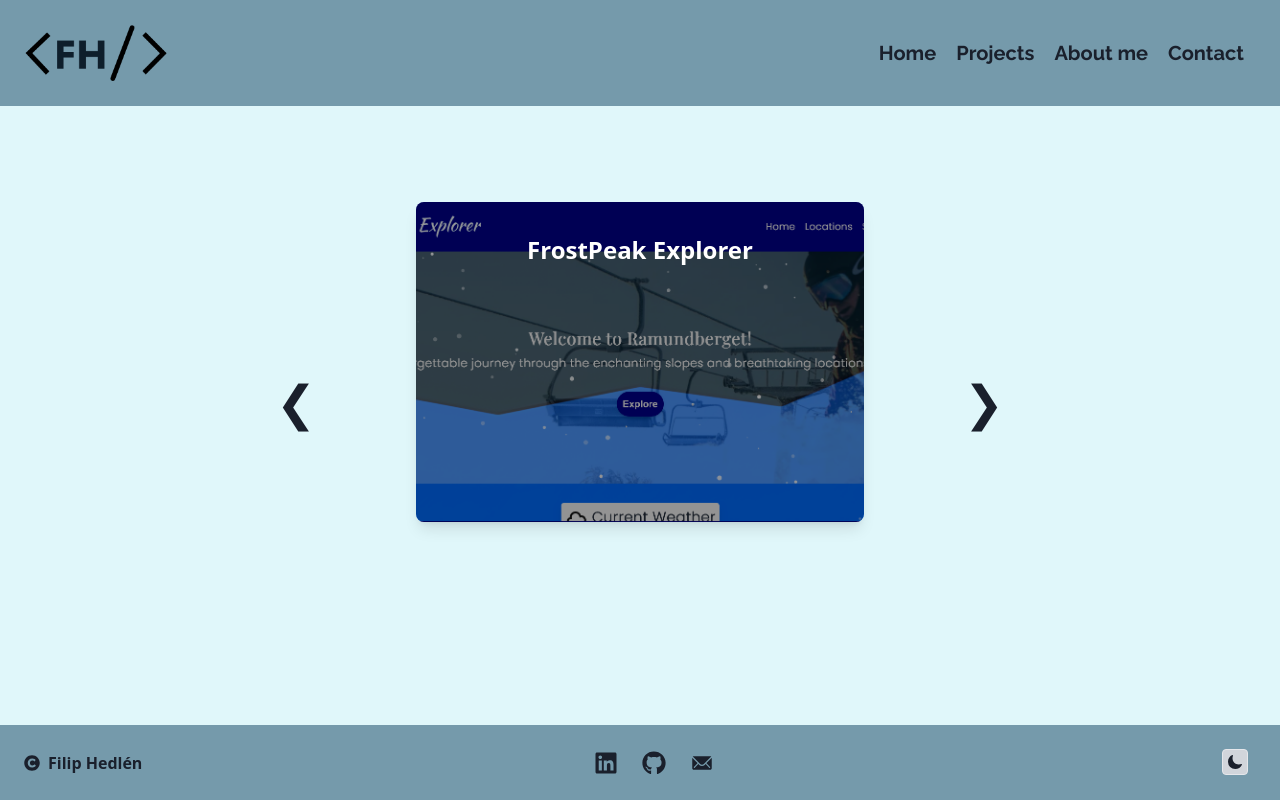
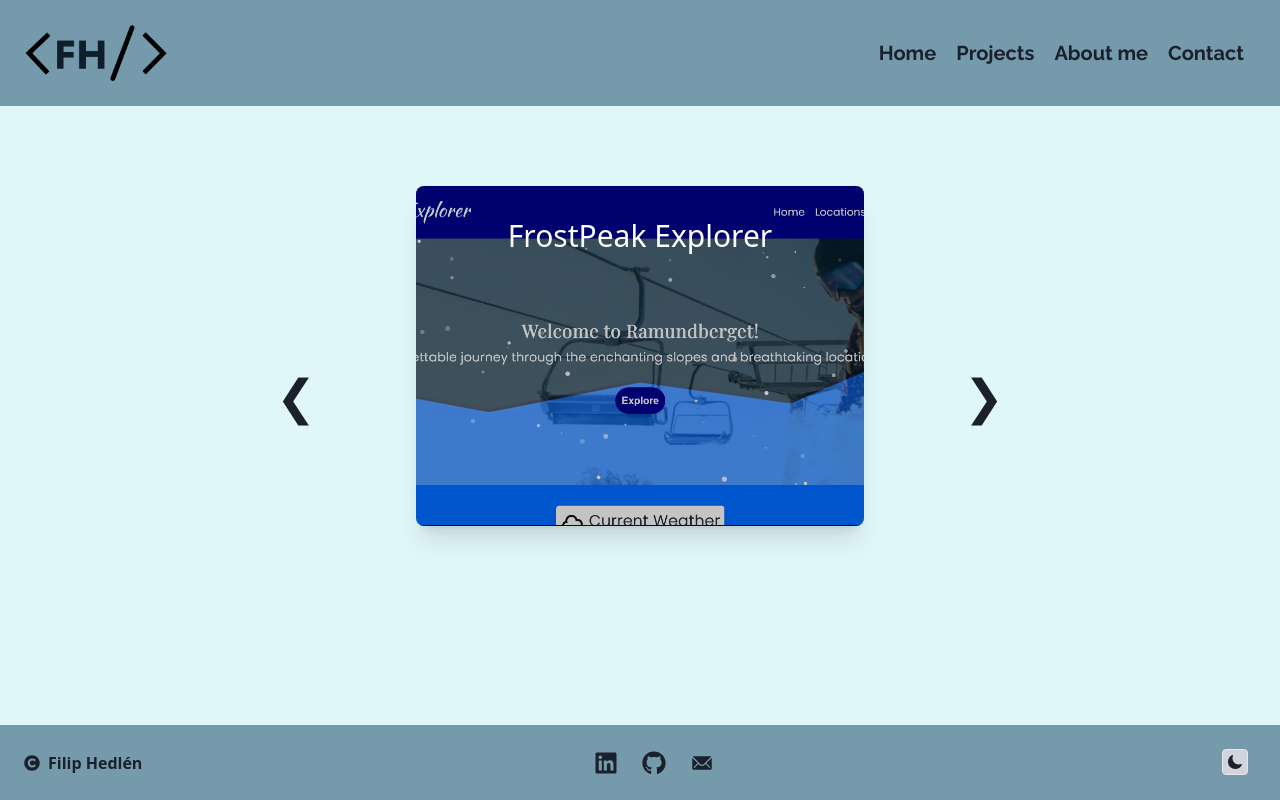
Before and after one commit to FilipHedlen/Portfolio-new, a React (Vite) app in the folder Portfolio-new/: page /projects in a window 1280 px wide. Built offline with nearby package versions, Linux system fonts and the light colour scheme.

Commit message:
Changed layout for the projectcards for better readability, also a new bg + data for one of the projects

```diff
--- a/Portfolio-new/src/components/ProjectCards/ProjectCards/ProjectCards.tsx
+++ b/Portfolio-new/src/components/ProjectCards/ProjectCards/ProjectCards.tsx
@@ -11,36 +11,25 @@ type ProjectProps = {
 
 const ProjectCards: React.FC<ProjectProps> = ({ title, description, techStack, imgSrc, liveLink, codeLink }) => {
   return (
-    <div className="relative w-full max-w-xs sm:max-w-sm lg:max-w-md rounded-lg overflow-hidden shadow-lg group mx-auto my-4">
-      {/* Background Image and Overlay */}
-      <div
-        className="absolute inset-0 bg-cover bg-center transition-transform duration-500 group-hover:scale-105"
-        style={{ backgroundImage: `url(${imgSrc})` }}
-      >
-        <div className="absolute inset-0 bg-black bg-opacity-40 group-hover:bg-opacity-85 transition-opacity duration-300"></div>
-      </div>
+    <article className="relative mx-auto max-w-xs sm:max-w-sm lg:max-w-md rounded-lg overflow-hidden shadow-xl bg-cover bg-center group cursor-pointer transform transition-transform duration-500 hover:-translate-y-2" style={{ backgroundImage: `url(${imgSrc})` }}>
 
-      {/* Card Content */}
-      <div className="relative p-6 sm:p-8 h-64 sm:h-72 lg:h-80 min-h-[20rem] flex flex-col justify-between text-center z-10">
-        {/* Title - Always visible */}
-        <div className="font-bold text-lg sm:text-xl lg:text-2xl mb-2 text-white">
+      <div className="absolute inset-0 bg-black bg-opacity-20 group-hover:bg-opacity-75 transition-opacity duration-300"></div>
+
+      <div className="relative p-6 sm:p-8 min-h-[20rem] flex flex-col justify-between text-center z-10">
+
+        <h1 className="text-white text-2xl sm:text-3xl mb-4 transform transition-transform duration-300">
           {title}
-        </div>
+        </h1>
 
-        {/* Description, Tech Stack, and Buttons */}
-        <div className="w-full flex flex-col items-center opacity-0 group-hover:opacity-100 transition-opacity duration-500">
-          {/* Description */}
-          <p className="text-white text-sm sm:text-base mb-2 sm:mb-4">
+        <p className="opacity-0 group-hover:opacity-80 text-white text-sm sm:text-xl mb-4 transform transition-opacity duration-500">
           {description}
         </p>
 
-          {/* Tech Stack */}
-          <p className="text-gray-200 text-xs sm:text-sm mb-2 sm:mb-4">
-            <strong>Tech Stack:</strong> {techStack}
+        <p className="opacity-0 group-hover:opacity-75 text-white text-sm sm:text-xl mb-4 transform transition-opacity duration-500">
+          Tech stack: {techStack}
         </p>
 
-          {/* Buttons */}
-          <div className="flex justify-center space-x-4 mt-4">
+        <div className="flex justify-center space-x-4 mt-4 opacity-0 group-hover:opacity-100 transition-opacity duration-500">
           {liveLink && (
             <a
               href={liveLink}
@@ -63,8 +52,7 @@ const ProjectCards: React.FC<ProjectProps> = ({ title, description, techStack, i
           )}
         </div>
       </div>
-      </div>
-    </div>
+    </article>
   );
 };
 
--- a/Portfolio-new/src/data/projectData.ts
+++ b/Portfolio-new/src/data/projectData.ts
@@ -22,6 +22,7 @@ export const projects = [
     description: 'School project focusing on basic vanilla JavaScript',
     techStack: 'JavaScript, SASS, Vite',
     imgSrc: '/quiz.png',
+    liveLink: 'https://martialartsquiz.netlify.app/',
     codeLink: 'https://github.com/FilipHedlen/js-grundkurs-quiz',
   },
   {
```
Also changed, not shown: Portfolio-new/public/quiz.png. Lines whose indentation alone changed are shown as unchanged.
